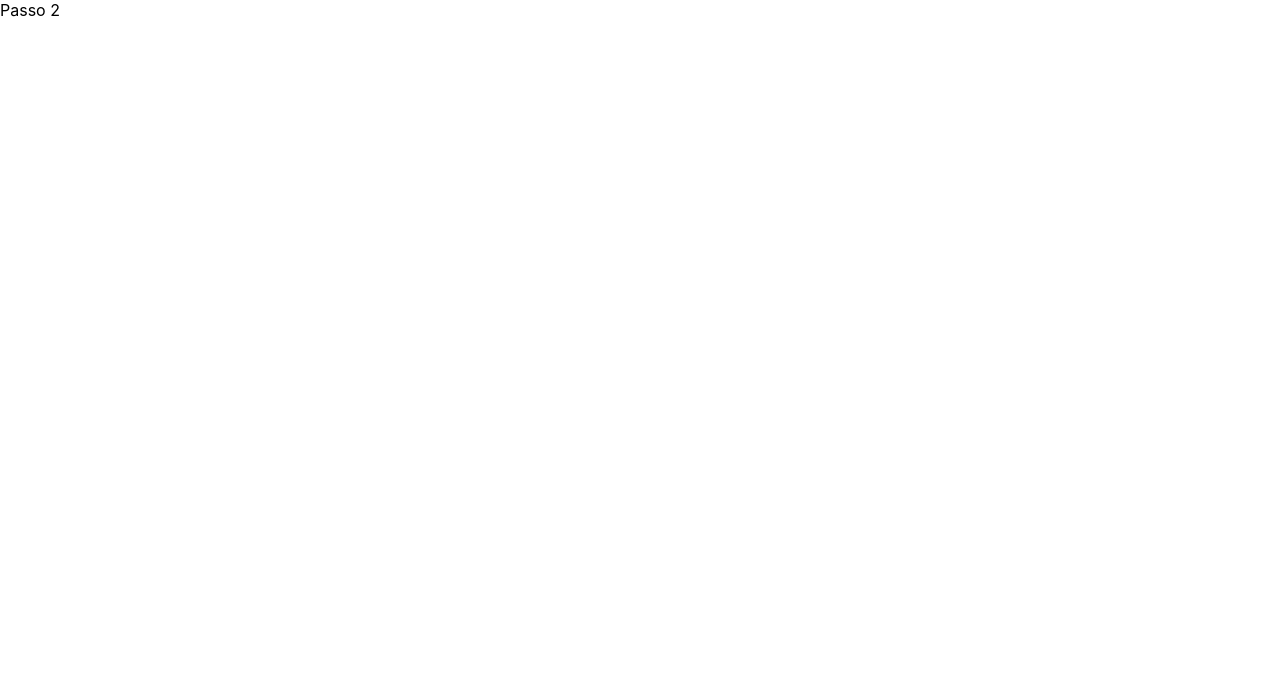
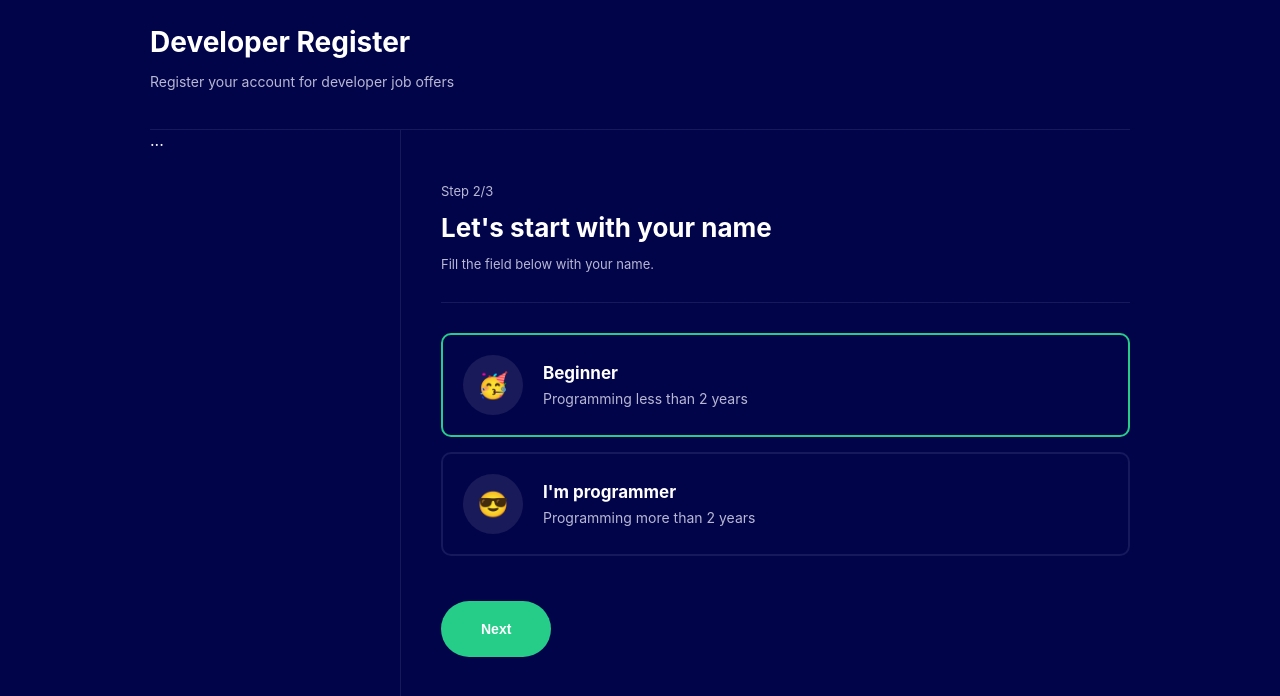
Before and after one commit to icaroperetti/multipart-form, a React (Create React App) app: page /step2 in a window 1280 px wide. Shown: the top 696 px of the page. Built offline with nearby package versions, Linux system fonts and the light colour scheme.

Commit message:
feat: Creating select of programming level

```diff
--- /dev/null
+++ b/src/components/SelectOption/index.tsx
@@ -0,0 +1,19 @@
+import * as C from "./styles";
+
+type Props = {
+  title: string;
+  description: string;
+  icon: string;
+  selected: boolean;
+};
+export const SelectOption = ({ title, description, icon, selected }: Props) => {
+  return (
+    <C.Container selected={selected}>
+      <C.Icon>{icon}</C.Icon>
+      <C.Info>
+        <C.Title>{title}</C.Title>
+        <C.Description>{description}</C.Description>
+      </C.Info>
+    </C.Container>
+  );
+};
--- /dev/null
+++ b/src/components/SelectOption/styles.ts
@@ -0,0 +1,41 @@
+import styled from "styled-components";
+
+export const Container = styled.div<{ selected: boolean }>`
+  display: flex;
+  border: 2px solid ${(props) => (props.selected ? "#25cd89" : "#16195C")};
+  border-radius: 10px;
+  padding: 20px;
+  margin-bottom: 15px;
+  align-items: center;
+  cursor: pointer;
+  &:hover {
+    border: 2px solid #496459;
+  }
+`;
+
+export const Icon = styled.div`
+  width: 60px;
+  height: 60px;
+  border-radius: 50%;
+  background-color: #191a59;
+  display: flex;
+  justify-content: center;
+  align-items: center;
+  font-size: 25px;
+`;
+
+export const Info = styled.div`
+  flex: 1;
+  margin-left: 20px;
+`;
+
+export const Title = styled.div`
+  font-size: 17px;
+  font-weight: bold;
+  margin-bottom: 7px;
+`;
+
+export const Description = styled.div`
+  font-size: 14px;
+  color: #b8b8d4;
+`;
--- a/src/pages/FormStep2/index.tsx
+++ b/src/pages/FormStep2/index.tsx
@@ -1,10 +1,61 @@
-import * as C from './styles';
-
+import { useHistory } from "react-router-dom";
+import * as C from "./styles";
+import { useForm, FormActions } from "../../contexts/FormContext";
+import { Theme } from "../../components/Theme";
+import { SelectOption } from "../../components/SelectOption";
+import { ChangeEvent, useEffect } from "react";
 
 export const FormStep2 = () => {
+  const history = useHistory();
+  const { state, dispatch } = useForm();
+
+  useEffect(() => {
+    dispatch({
+      type: FormActions.setCurrentStep,
+      payload: 2,
+    });
+  }, []);
+
+  const handleNameChange = (e: ChangeEvent<HTMLInputElement>) => {
+    dispatch({
+      type: FormActions.setName,
+      payload: e.target.value,
+    });
+  };
+
+  const handleNextStep = () => {
+    if (state.name !== "") {
+      history.push("/step2");
+    } else {
+      alert("Please enter your name");
+    }
+  };
+
   return (
-    <C.Container>
-      Passo 2
-    </C.Container>
+    <Theme>
+      <C.Container>
+        <p>Step 2/3</p>
+        <h1>Let's start with your name</h1>
+        <p>Fill the field below with your name.</p>
+
+        <hr />
+
+        <SelectOption
+          title="Beginner"
+          description="Programming less than 2 years"
+          icon="🥳"
+          selected={state.level === 0}
+        />
+
+        <SelectOption
+          title="I'm programmer"
+          description="Programming more than 2 years"
+          icon="😎"
+          selected={state.level === 1}
+        />
+
+        <button onClick={handleNextStep}>Next</button>
+      </C.Container>
+    </Theme>
   );
-}
+};
--- a/src/pages/FormStep2/styles.ts
+++ b/src/pages/FormStep2/styles.ts
@@ -1,6 +1,50 @@
 import styled from "styled-components";
 
 export const Container = styled.div`
+  p {
+    font-size: 13px;
+    color: #b8b8d4;
+  }
 
+  h1 {
+    margin: 0;
+    padding: 0;
+    font-size: 26px;
+  }
 
+  hr {
+    height: 1px;
+    border: 0;
+    background-color: #16195c;
+    margin: 30px 0;
+  }
+  label {
+    font-size: 13px;
+
+    input {
+      display: block;
+      margin-top: 7px;
+      box-sizing: border-box;
+      width: 100%;
+      padding: 20px 10px;
+      border: 2px solid #25cd89;
+      border-radius: 10px;
+      color: #fff;
+      outline: 0;
+      font-size: 15px;
+      background-color: #02044a;
+    }
+  }
+
+  button {
+    background-color: #25cd89;
+    color: #fff;
+    font-size: 14px;
+    font-weight: bold;
+    padding: 20px 40px;
+    border: 0;
+    border-radius: 30px;
+    cursor: pointer;
+    margin-top: 30px;
+  }
 `;
```
